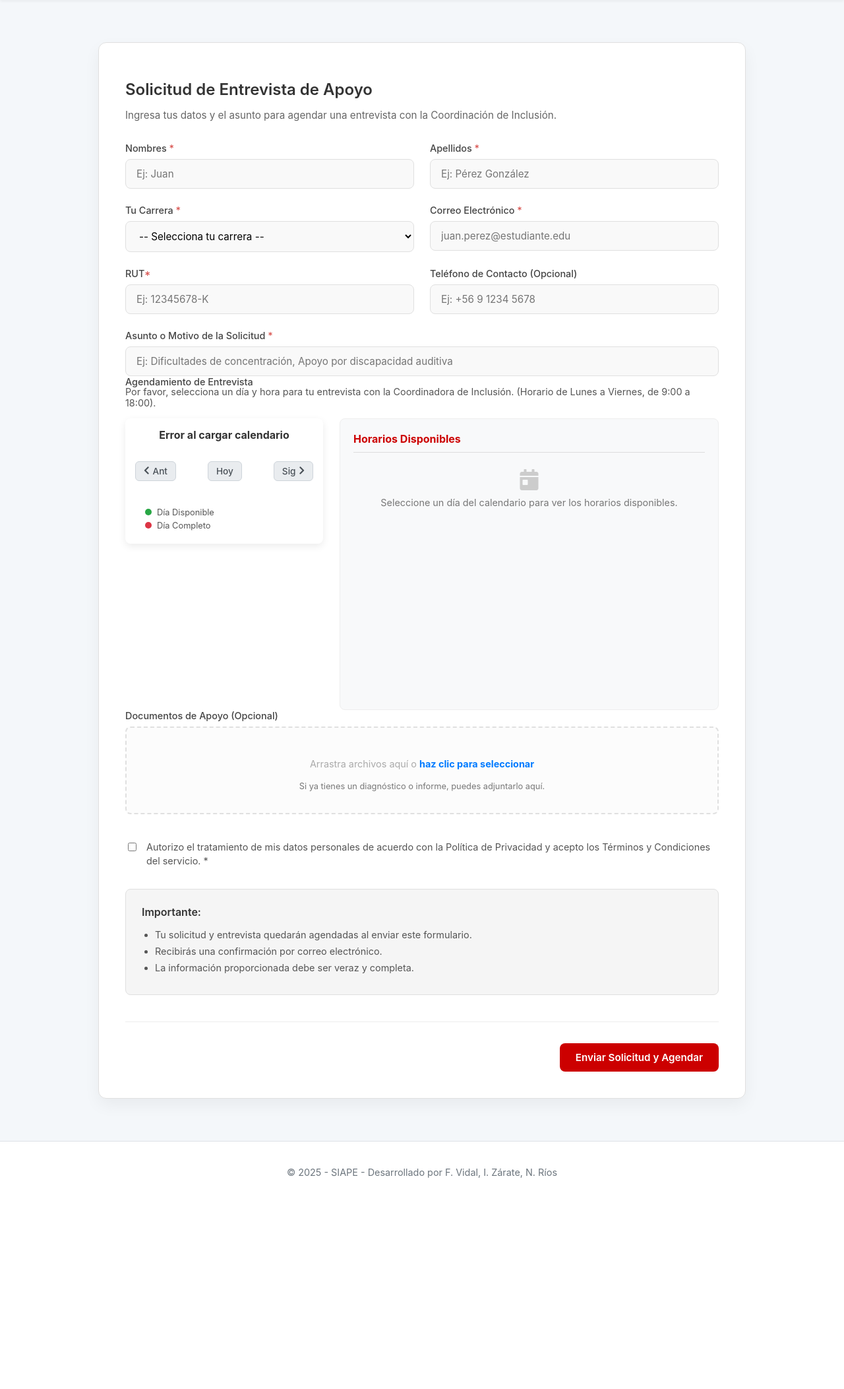
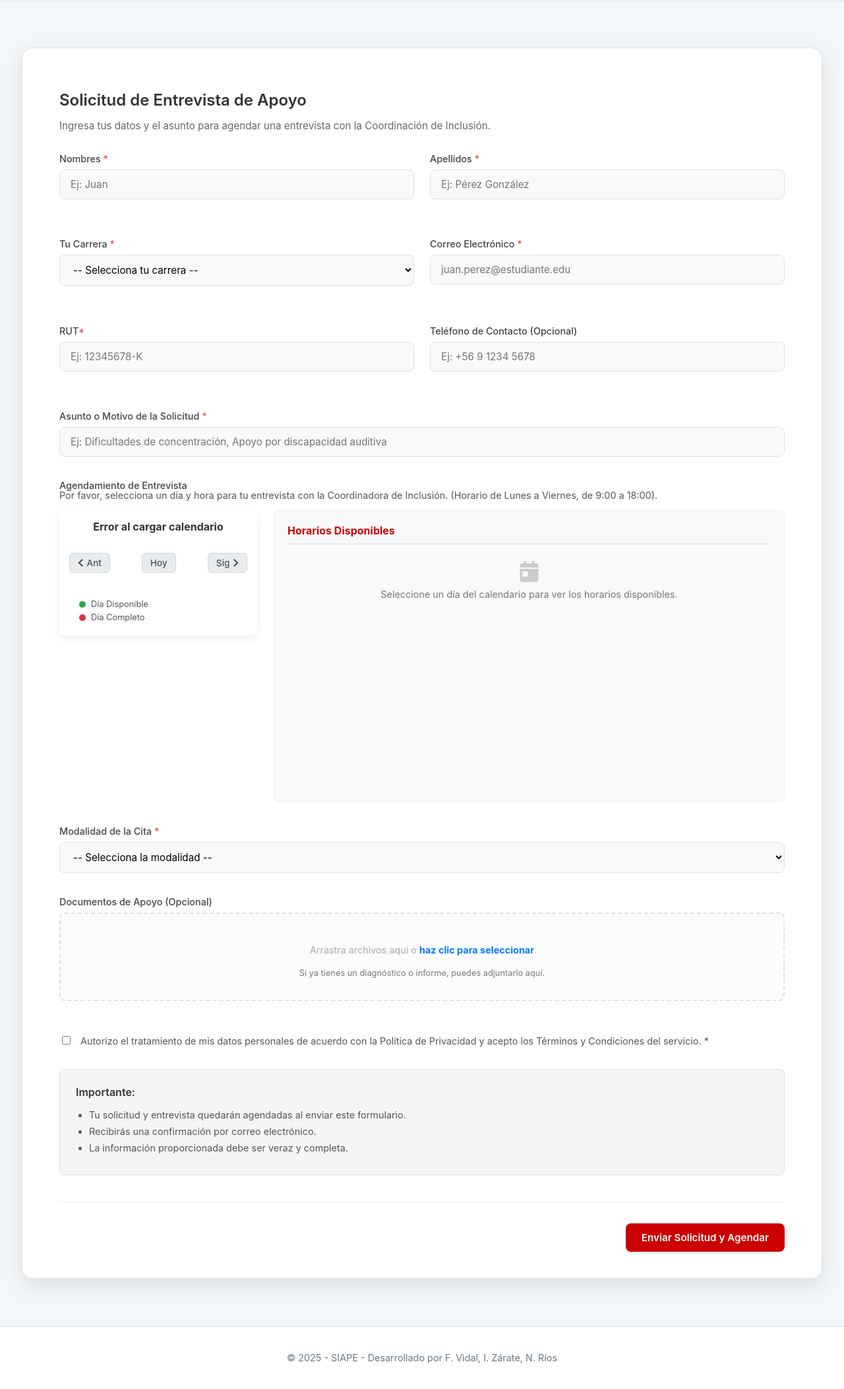
Before and after one commit to Wiccaos/SIAPE-test, a Django app: template SIAPE/templates/SIAPE/formulario_solicitud.html in a window 1280 px wide. Shown: the part 75-2180 px from the top of the page at 66% size. Before the commit the page ends 1860 px from the top, so only its background shows below. Run offline with Django 5.2, Linux system fonts and the light colour scheme; the template is opened without the code that fills it, so the values that code supplies are empty.

Commit message:
feat: add modalidad field to PublicaSolicitudSerializer; update form and view for appointment scheduling

```diff
--- a/SIAPE/serializer.py
+++ b/SIAPE/serializer.py
@@ -432,7 +432,8 @@
 
     # --- Campos NUEVOS para la Cita (no van al modelo Solicitud) ---
     fecha_cita = serializers.DateField(write_only=True)
-    hora_cita = serializers.CharField(write_only=True) # Recibirá "HH:MM"
+    hora_cita = serializers.CharField(write_only=True)
+    modalidad = serializers.CharField(write_only=True, max_length=100)
 
     # --- Campos para las relaciones (Evidencias) ---
     documentos_adjuntos = serializers.ListField(
@@ -497,6 +498,7 @@
             'email': validated_data['email'],
             'numero': validated_data.get('numero'),
             'carreras': validated_data['carrera_id']
+
         }
 
         # 2. Buscar coordinadora disponible
@@ -530,7 +532,7 @@
             solicitudes=solicitud,
             coordinadora=coordinadora_asignada,
             fecha_entrevista=validated_data['fecha_entrevista_completa'],
-            modalidad="No definida",
+            modalidad=validated_data.get('modalidad', 'No definida'),
             estado='pendiente'
         )
 
--- a/SIAPE/static/CSS/formulario.css
+++ b/SIAPE/static/CSS/formulario.css
@@ -294,13 +294,13 @@
 }
 /* --- Contenedor Principal --- */
 .form-container {
-    max-width: 900px;
-    margin: 2rem auto;
-    padding: 2.5rem;
-    background-color: #ffffff;
-    border-radius: 12px;
-    box-shadow: 0 10px 25px rgba(0, 0, 0, 0.05);
-    border: 1px solid #e0e0e0;
+    max-width: 1100px;
+    margin: 2.5rem auto;
+    padding: 3rem 3.5rem 2.5rem 3.5rem;
+    background-color: #fff;
+    border-radius: 16px;
+    box-shadow: 0 10px 32px rgba(0,0,0,0.10);
+    border: 1.5px solid #e0e0e0;
 }
 
 /* --- Títulos --- */
@@ -328,6 +328,9 @@
 .form-group {
     display: flex;
     flex-direction: column;
+    width: 100%;
+    box-sizing: border-box;
+    margin-bottom: 2.2rem;
 }
 .form-group label {
     display: block;
@@ -380,6 +383,8 @@
     background-color: #fcfcfc;
     cursor: pointer;
     transition: all 0.2s ease;
+    width: 100%;
+    box-sizing: border-box;
 }
 .drop-zone.dragover {
     background-color: #f0f8ff;
@@ -427,6 +432,8 @@
     border-radius: 8px;
     padding: 1.5rem;
     margin-top: 2rem;
+    width: 100%;
+    box-sizing: border-box;
 }
 .info-box h4 {
     font-weight: 600;
@@ -452,6 +459,8 @@
     margin-top: 2.5rem;
     border-top: 1px solid #eee;
     padding-top: 2rem;
+    width: 100%;
+    box-sizing: border-box;
 }
 .btn {
     padding: 0.75rem 1.5rem;
--- a/SIAPE/templates/SIAPE/formulario_solicitud.html
+++ b/SIAPE/templates/SIAPE/formulario_solicitud.html
@@ -128,7 +128,17 @@
 
                 <!-- Input oculto para enviar la fecha seleccionada -->
                 <input type="hidden" id="fecha_cita" name="fecha_cita">
-            </div>
+                </div>
+
+                <div class="form-group" style="margin-top: 1.5rem;">
+                    <label for="modalidad">Modalidad de la Cita <span>*</span></label>
+                    <select id="modalidad" name="modalidad" required>
+                        <option value="">-- Selecciona la modalidad --</option>
+                        <option value="Presencial">Presencial</option>
+                        <option value="Virtual">Virtual</option>
+                        <option value="Híbrida">Híbrida (Mixta)</option>
+                    </select>
+                </div>
             <!-- === FIN SECCIÓN DE AGENDAMIENTO === -->
 
 
```
Also changed, not shown: SIAPE/views.py (+0 -140 lines).
